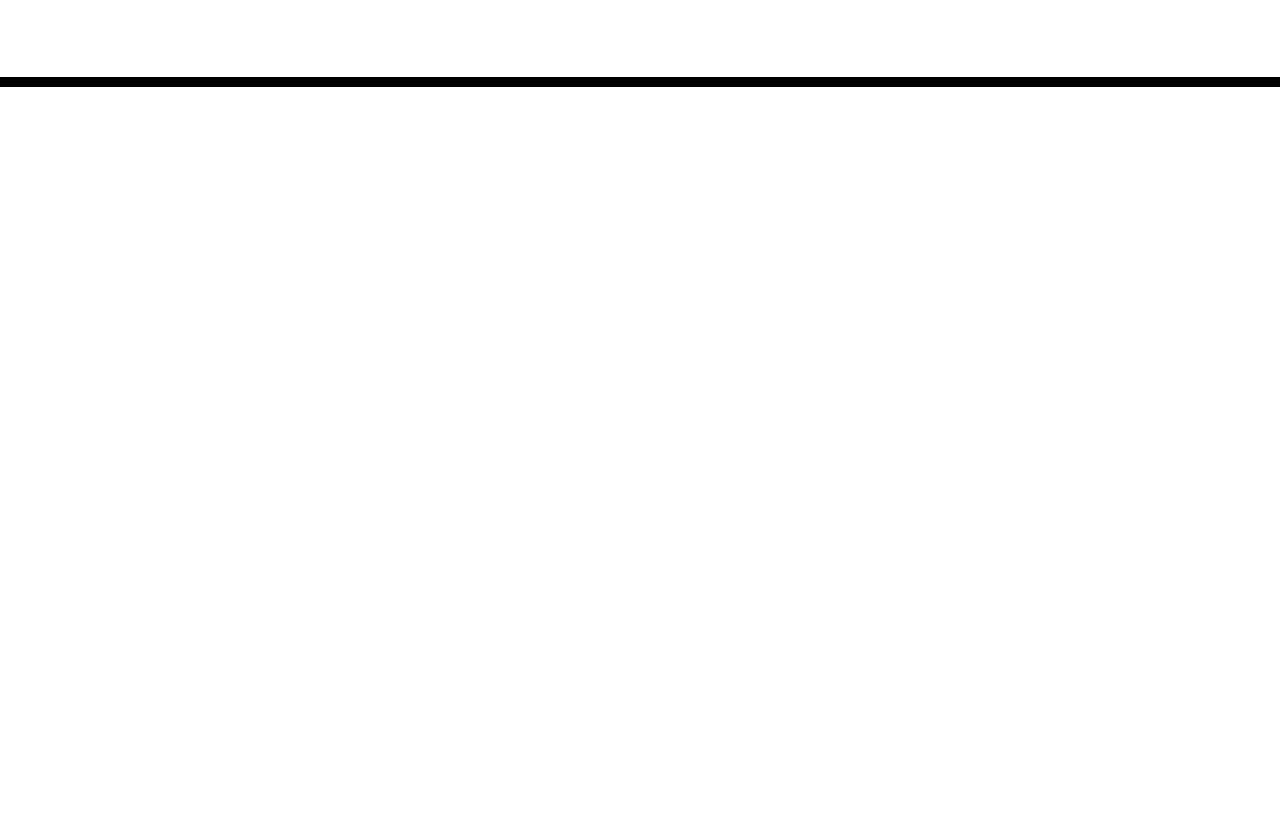
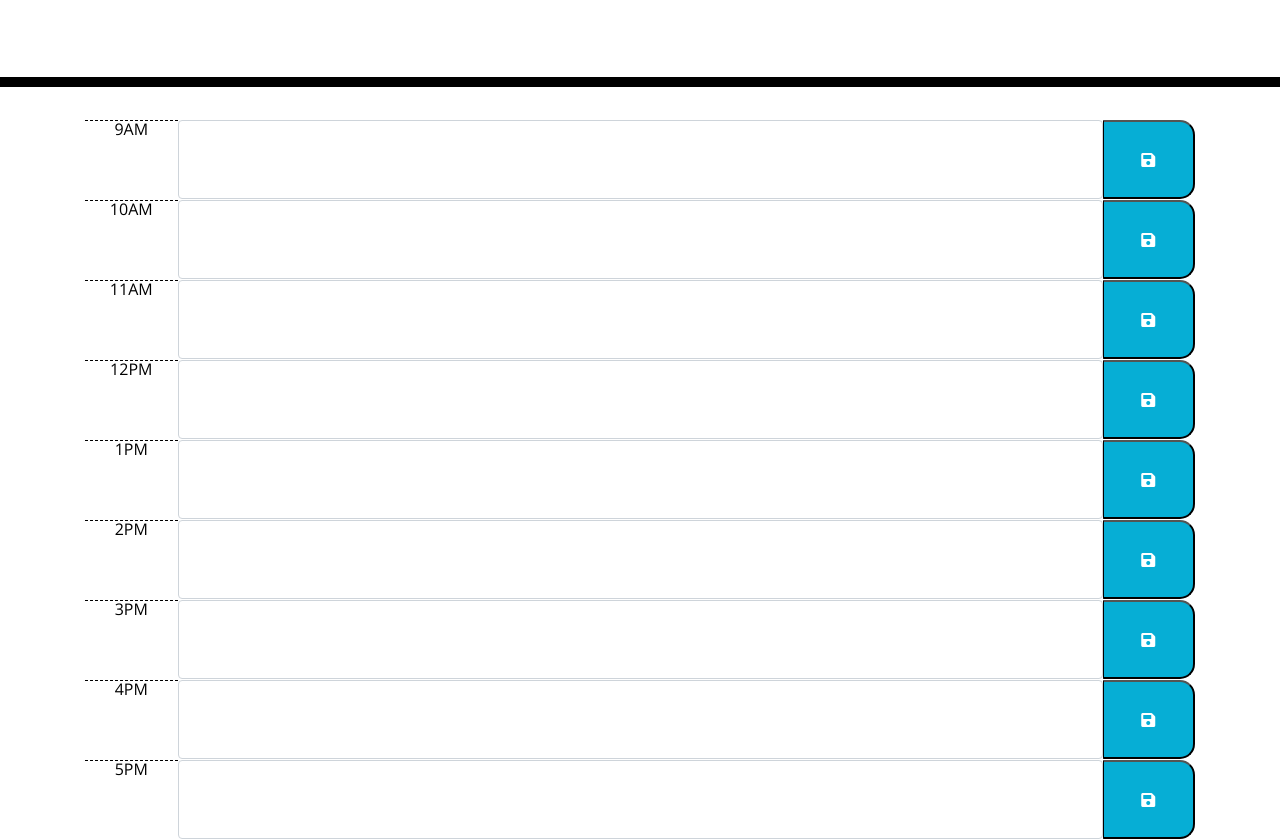
Before and after one commit to clairegreenwood83/work-day-scheduler-development, a plain HTML site: page index.html in a window 1280 px wide. Shown: the part 181-1020 px from the top of the page. Before the commit the page ends 800 px from the top, so only its background shows below. Drawn offline with nearby package versions, Linux system fonts and the light colour scheme.

Commit message:
time-blocks added

```diff
--- a/index.html
+++ b/index.html
@@ -28,11 +28,71 @@
       <p class="lead">A simple calendar app for scheduling your work day</p>
       <p id="currentDay" class="lead"></p>
     </header>
+
+  <!-- Timeblocks go here -->
     <div class="container">
-      <!-- Timeblocks go here -->
+      <div class="row time-block" id="9">
+        <div class="col-md-1 hour">9AM</div>
+        <textarea class="form-control col-md-10 green-border-focus" id="exampleFormControlTextarea5" rows="2"></textarea>
+        <button class="col-md-1 saveBtn"><i class="fas fa-save"></i></button>
+      </div>
+
+      <div class="row time-block" id="10">
+        <div class="col-md-1 hour">10AM</div>
+        <textarea class="form-control green-border-focus col-md-10" id="exampleFormControlTextarea5" rows="2"></textarea>
+        <button class="col-md-1 saveBtn"><i class="fas fa-save"></i></button>
+      </div>
+
+      <div class="row time-block" id="11">
+        <div class="col-md-1 hour">11AM</div>
+        <textarea class="form-control col-md-10 green-border-focus" id="exampleFormControlTextarea5" rows="2"></textarea>
+        <button class="col-md-1 saveBtn"><i class="fas fa-save"></i></button>
+      </div>
+
+      <div class="row time-block" id="12">
+        <div class="col-md-1 hour">12PM</div>
+        <textarea class="form-control col-md-10 green-border-focus" id="exampleFormControlTextarea5" rows="2"></textarea>
+        <button class="col-md-1 saveBtn"><i class="fas fa-save"></i></button>
+      </div>
+
+      <div class="row time-block" id="1">
+        <div class="col-md-1 hour">1PM</div>
+        <textarea class="form-control col-md-10 green-border-focus" id="exampleFormControlTextarea5" rows="2"></textarea>
+        <button class="col-md-1 saveBtn"><i class="fas fa-save"></i></button>
+      </div>
+
+      <div class="row time-block" id="2">
+        <div class="col-md-1 hour">2PM</div>
+        <textarea class="form-control col-md-10 green-border-focus" id="exampleFormControlTextarea5" rows="2"></textarea>
+        <button class="col-md-1 saveBtn"><i class="fas fa-save"></i></button>
+      </div>
+
+      <div class="row time-block" id="3">
+        <div class="col-md-1 hour">3PM</div>
+        <textarea class="form-control col-md-10 green-border-focus" id="exampleFormControlTextarea5" rows="2"></textarea>
+        <button class="col-md-1 saveBtn"><i class="fas fa-save"></i></button>
+      </div>
+
+      <div class="row time-block" id="4">
+        <div class="col-md-1 hour">4PM</div>
+        <textarea class="form-control col-md-10 green-border-focus" id="exampleFormControlTextarea5" rows="2"></textarea>
+        <button class="col-md-1 saveBtn"><i class="fas fa-save"></i></button>
+      </div>
+
+      <div class="row time-block" id="5">
+        <div class="col-md-1 hour">5PM</div>
+        <textarea class="form-control col-md-10 green-border-focus" id="exampleFormControlTextarea5" rows="2"></textarea>
+        <button class="col-md-1 saveBtn"><i class="fas fa-save"></i></button>
+      </div>
+
+
     </div>
+  </div>
+
+
 
     <script src="https://cdnjs.cloudflare.com/ajax/libs/jquery/3.2.1/jquery.min.js"></script>
     <script src="https://cdnjs.cloudflare.com/ajax/libs/moment.js/2.24.0/moment.min.js"></script>
+    <script src="script.js"></script>
   </body>
 </html>
--- a/style.css
+++ b/style.css
@@ -11,6 +11,13 @@ textarea {
   color: #000000;
   border-left: 1px solid black;
   padding: 10px;
+  width: 100%;
+}
+
+.green-border-focus .form-control:focus {
+  border: 1px solid #8bc34a;
+  box-shadow: 0 0 0 0.2rem rgba(139, 195, 74, .25);
+
 }
 
 .jumbotron {
@@ -28,6 +35,8 @@ textarea {
 .time-block {
   text-align: center;
   border-radius: 15px;
+  margin: 0px;
+  padding: 0px;
 }
 
 .row {
```
Also changed, not shown: assets/script.js (added).
